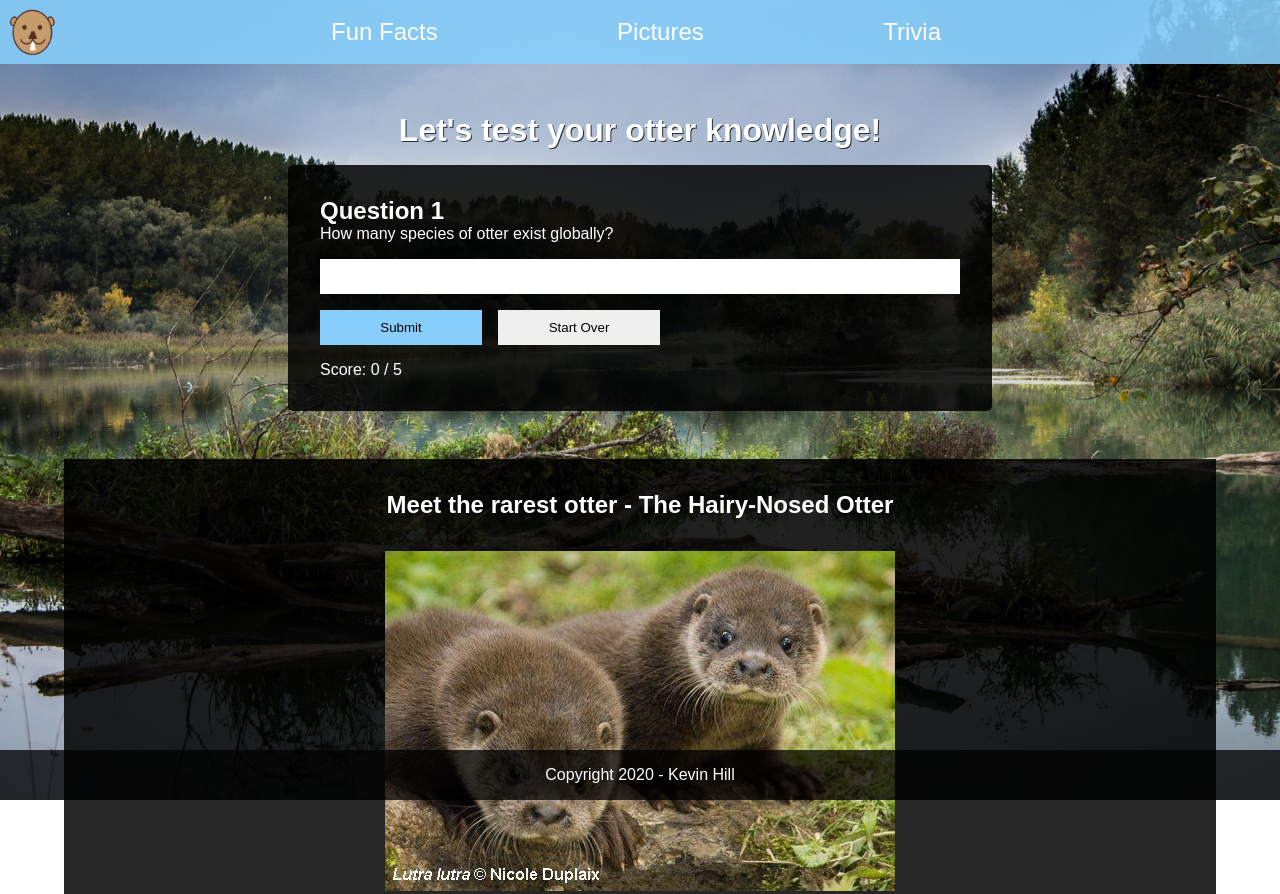
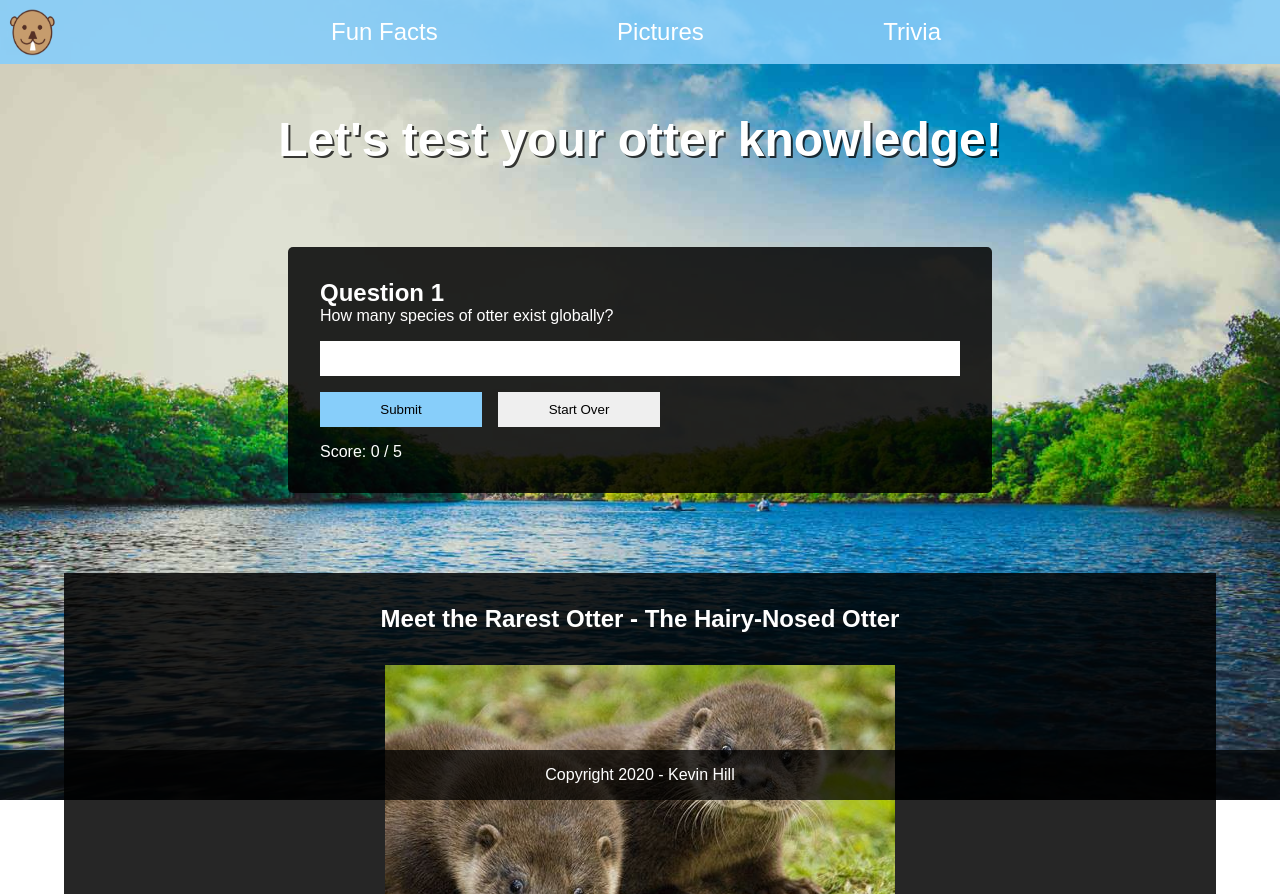
Before and after one commit to kahill2014/project3_hill_kevin, a plain HTML site: page html/trivia.html in a window 1280 px wide. Shown: the top 894 px of the page. Drawn offline with nearby package versions, Linux system fonts and the light colour scheme; a web font is replaced by a local one.

Commit message:
Minor updates and validated code

```diff
--- a/html/trivia.html
+++ b/html/trivia.html
@@ -4,7 +4,6 @@
 		<meta charset="utf-8">
 		<title>Project 3 - Otter Trivia</title>
 		<link rel="stylesheet" href="https://use.typekit.net/gri2qqb.css">
-		<link rel="text/css" href="../js/jquery-ui-1.12.1.custom/jquery-ui.min.css" />
 		<link type="text/css" rel="stylesheet" href="../styles.css" />
 		<meta name="viewport" content="width=device-width, initial-scale=1">
 
@@ -16,7 +15,7 @@
 	</head>
 	<body id="trivia">
 		<header>
-			<a href="../index.html"><img src="../images/otter-logo.png" id="logo" /></a>
+			<a href="../index.html"><img alt="Otter Logo" src="../images/otter-logo.png" id="logo" /></a>
 			<button class="hamburger">☰</button>
 			<button class="cross">˟</button>
 			<nav class="desktop">
@@ -68,7 +67,7 @@
 				<p id="score">Score:&nbsp;<span id="current-score">0</span>&nbsp;/&nbsp;5</p>
 			</section>
 			<section class="rare-otter-section">
-				<h2>Meet the rarest otter - The Hairy-Nosed Otter</h2>
+				<h2>Meet the Rarest Otter - The Hairy-Nosed Otter</h2>
 				<article>
 					<img alt="Two hairy-nosed otters next to each other" src="../images/rare-otter.jpeg" />
 					<p>
--- a/js/main.js
+++ b/js/main.js
@@ -1,7 +1,7 @@
 if (document.getElementById("home")){
 	$.backstretch('images/home-background.jpg');
 } else {
-	$.backstretch('../images/home-background.jpg');
+	$.backstretch('../images/sub-background.jpg');
 }
 // Ensure hovering over the text in the home buttons causes the overlay to change
 var homeButtons = document.getElementsByClassName('home-btn');
--- a/styles.css
+++ b/styles.css
@@ -18,6 +18,7 @@ body {
 	flex-wrap: wrap;
 	justify-content: center;
 	padding-bottom: 5rem;
+	overflow-x: hidden;
 }
 .container {
 	display: flex;
@@ -27,21 +28,22 @@ body {
 	justify-content: center;
 	max-width: 90vw;
 }
-#home {
-	padding-top: 2rem;
-}
 h1 {
 	margin-bottom: 1rem;
 	color: #fff;
-	text-shadow: 1px 1px rgba(0,0,0,.75);
+	text-shadow: 2px 2px rgba(0,0,0,.75);
+	min-width: 100vw;
+	margin-top: 2rem;
+	text-align: center;
 }
 #facts h1, #pictures h1, #trivia h1 {
 	display: flex;
 	flex: 1;
 	flex-basis: 100%;
 	justify-content: center;
-	margin: 1rem 0;
+	margin-bottom: 1rem;
 	text-align: center;
+	padding: 1rem;
 }
 .home-section {
 	display: flex;
@@ -142,7 +144,7 @@ footer p {
 }
 
 /***** GALLERY *****/
-.lightbox-section {
+.lightbox-section, .trivia-section, .facts-section {
 	margin-top: 3rem;
 }
 #lightgallery {
@@ -251,7 +253,7 @@ footer p {
 	background: rgba(0,0,0,.85);
 	color: #fff;
 	padding: 2rem;
-	margin-top: 3rem;
+	margin-top: 5rem;
 }
 .rare-otter-section h2 {
 	display: flex;
@@ -343,13 +345,8 @@ header {
 		align-items: center;
 		justify-content: center;
 	}
-	#home h1 {
+	h1 {
 		font-size: 3rem;
-	}
-	#facts h1, #pictures h1, #trivia h1 {
-		justify-content: center;
-		margin-top: 3rem;
-		text-align: center;
 	}
 	.home-section {
 		background: rgba(0,0,0,.8);
@@ -405,8 +402,7 @@ header {
 		z-index: 0;
 		cursor: pointer;
 	}
-	.desktop ul li a:before, .desktop ul li a:after
-	{
+	.desktop ul li a:before, .desktop ul li a:after {
 		position: absolute;
 		left: 0px;
 		width: 100%;
@@ -417,20 +413,17 @@ header {
 		transition: all 0.3s;
 	}
 
-	.desktop ul li a:before
-	{
+	.desktop ul li a:before {
 		top: 0px;
 		transform: translateY(10px);
 	}
 
-	.desktop ul li a:after
-	{
+	.desktop ul li a:after {
 		bottom: 0px;
 		transform: translateY(-10px);
 	}
 
-	.desktop ul li a:hover:before, .desktop ul li a:hover:after
-	{
+	.desktop ul li a:hover:before, .desktop ul li a:hover:after {
 		opacity: 1;
 		transform: translateY(0px);
 	}
```
Also changed, not shown: html/fun-facts.html (+1 -1 lines), html/pictures.html (+2 -3 lines), images/sub-background.jpg (added).
